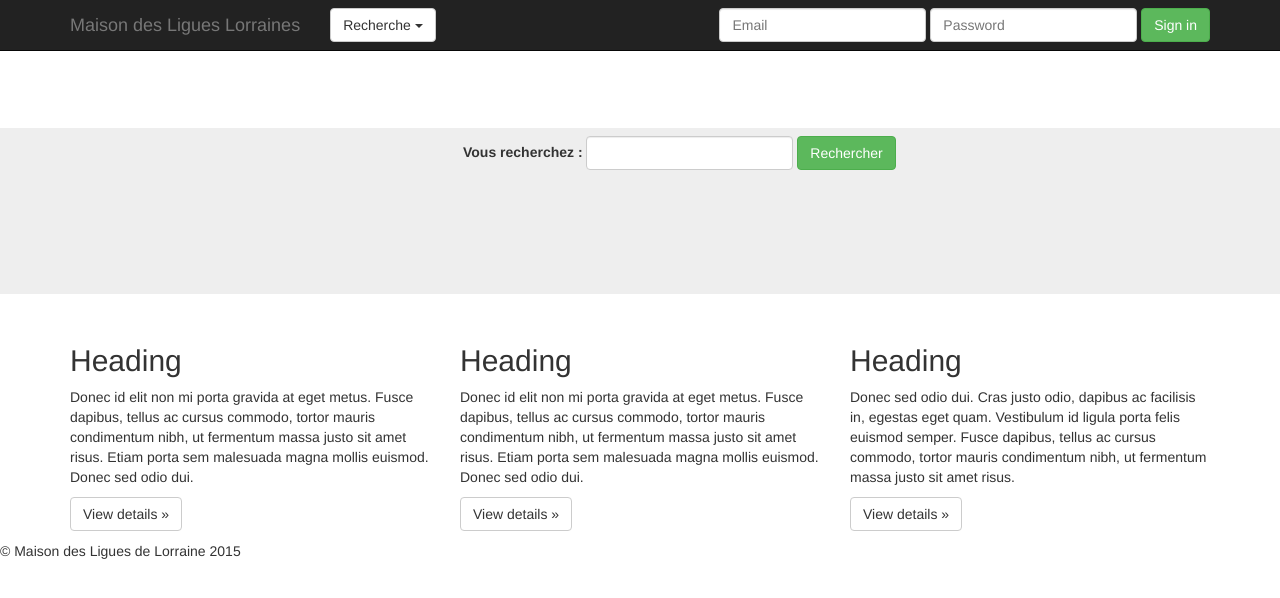
After one commit to FoxKeena/PPE_M2L, a PHP site: page /recherche.php in a window 1280 px wide. The commit adds this page. Shown: the top 598 px of the page. Run offline with PHP 8.4, Linux system fonts and the light colour scheme; data that the repository does not hold is empty; some libraries are stand-ins or nearby versions.

Commit message:
header+footer+maj de la page adduser + barre de recherche

```diff
--- a/bootstrap/css/slider.css
+++ b/bootstrap/css/slider.css
@@ -10,6 +10,7 @@
 	width: 900px;
 	overflow: hidden;
 	display: inline-block;
+	margin-top: 5%;
 }
 
 #diaposlider{
@@ -40,3 +41,18 @@
 #tableau{
 	margin-top: 50px;
 }
+
+#register{
+	margin-left: 40%;
+	margin-top: 5%;
+	margin-right: 50%;
+}
+
+#ddn{
+	margin-right: 55%;
+}
+
+#rechercher{
+	margin-top: 10%;
+	margin-left: 35%;
+}
--- /dev/null
+++ b/footer.php
@@ -0,0 +1,42 @@
+<div class="container">
+
+	    	<div class="row">
+		        <div class="col-md-4">
+		            <h2>Heading</h2>
+		            <p>Donec id elit non mi porta gravida at eget metus. Fusce dapibus, tellus ac cursus commodo, tortor mauris condimentum nibh, ut fermentum massa justo sit amet risus. Etiam porta sem malesuada magna mollis euismod. Donec sed odio dui. </p>
+		            <p><a class="btn btn-default" href="#" role="button">View details &raquo;</a></p>
+		        </div>
+		        <div class="col-md-4">
+		            <h2>Heading</h2>
+		            <p>Donec id elit non mi porta gravida at eget metus. Fusce dapibus, tellus ac cursus commodo, tortor mauris condimentum nibh, ut fermentum massa justo sit amet risus. Etiam porta sem malesuada magna mollis euismod. Donec sed odio dui. </p>
+		            <p><a class="btn btn-default" href="#" role="button">View details &raquo;</a></p>
+		        </div>
+		        <div class="col-md-4">
+		            <h2>Heading</h2>
+		            <p>Donec sed odio dui. Cras justo odio, dapibus ac facilisis in, egestas eget quam. Vestibulum id ligula porta felis euismod semper. Fusce dapibus, tellus ac cursus commodo, tortor mauris condimentum nibh, ut fermentum massa justo sit amet risus.</p>
+		            <p><a class="btn btn-default" href="#" role="button">View details &raquo;</a></p>
+	        	</div>
+	    	</div>
+	    </div>
+
+
+
+	    <footer>
+	        <p>&copy; Maison des Ligues de Lorraine 2015</p>
+	    </footer>
+</body>
+
+	<!-- Bootstrap core JavaScript
+	================================================== -->
+	<!-- Placed at the end of the document so the pages load faster -->
+
+	<script src="https://ajax.googleapis.com/ajax/libs/jquery/1.11.1/jquery.min.js"></script>
+	<script src="../../dist/js/bootstrap.min.js"></script>
+	<!-- IE10 viewport hack for Surface/desktop Windows 8 bug -->
+	<script src="../../assets/js/ie10-viewport-bug-workaround.js"></script>
+	<script src="./bootstrap/js/bootstrap.min.js"></script>
+	<script src="./bootstrap/js/jquery-1.8.3.min.js"></script>
+	<script type="text/javascript" src="app-jquery.js"></script>
+
+
+</html>
--- /dev/null
+++ b/header.php
@@ -0,0 +1,57 @@
+<!DOCTYPE html>
+<html lang="en">
+<head>
+    <meta charset="utf-8">
+    <meta http-equiv="X-UA-Compatible" content="IE=edge">
+    <meta name="viewport" content="width=device-width, initial-scale=1">
+    <meta name="description" content="">
+    <meta name="author" content="">
+    <link rel="icon" href="./bootstrap/favicon.ico">
+    <link rel="stylesheet" type="text/css" href="bootstrap\css\slider.css">
+    <title>Jumbotron Template for Bootstrap</title>
+    <link href="./bootstrap/css/bootstrap.min.css" rel="stylesheet">
+	<link href="./bootstrap/jumbotron.css" rel="stylesheet">
+	<link rel="stylesheet" type="text/css" href="slider.css">
+</head>
+	<body>
+
+		<div class="navbar navbar-inverse navbar-fixed-top" role="navigation">
+		    <div class="container">
+		        <div class="navbar-header">
+		            <button type="button" class="navbar-toggle collapsed" data-toggle="collapse" data-target=".navbar-collapse">
+		                <span class="sr-only">Toggle navigation</span>
+		                <span class="icon-bar"></span>
+		                <span class="icon-bar"></span>
+		                <span class="icon-bar"></span>
+		            </button>
+		            <a class="navbar-brand" href="index.php">Maison des Ligues Lorraines</a>
+		            <form method="post" action="module_recherche.php" id="rechercher_envoyer" role="form" class="navbar-form navbar-left">
+		            	<div class="dropdown">
+						<button class="btn btn-default dropdown-toggle" type="button" id="dropdownMenu1" data-toggle="dropdown" aria-expanded="true">
+					    Recherche
+					    	<span class="caret"></span>
+						</button>
+						<ul class="dropdown-menu" role="menu" aria-labelledby="dropdownMenu1">
+					    	<strong>Vous recherchez : </strong><input type='text' class="form-control" name="search"/>
+							<button type="submit" class="btn btn-success">Rechercher</button>
+						</ul>
+						</div>
+					</form>
+		        </div>
+					<!--<div class="navbar-form navbar-rigth">
+				    	<a href="adduser.php">S'inscrire</a>
+				    </div>-->
+		        <div class="navbar-collapse collapse">
+		            <form class="navbar-form navbar-right" role="form">
+		                <div class="form-group">
+		                    <input type="text" placeholder="Email" class="form-control">
+		                </div>
+		                <div class="form-group">
+		                    <input type="password" placeholder="Password" class="form-control">
+		                </div>
+		                <button type="submit" class="btn btn-success">Sign in</button>
+		            </form>
+		        </div>
+
+		    </div>
+		</div>
--- a/module_recherche.php
+++ b/module_recherche.php
@@ -1,6 +1,6 @@
 <?php
 include("connection_bdd.php");
-	$recherche = '%'.$_POST['recherche'] .'%';
+	$recherche = '%'.$_POST['search'] .'%';
 	$post = $bdd->prepare("SELECT * FROM adds WHERE pseudo LIKE :recherche OR detail LIKE :recherche OR title LIKE :recherche");
     $post->bindParam(':recherche', $recherche);
     $post->execute();
@@ -8,55 +8,10 @@ include("connection_bdd.php");
 
 
 
-
+    include("header.php")
 ?>
 
-<!DOCTYPE html>
-<html lang="en">
-<head>
-    <meta charset="utf-8">
-    <meta http-equiv="X-UA-Compatible" content="IE=edge">
-    <meta name="viewport" content="width=device-width, initial-scale=1">
-    <meta name="description" content="">
-    <meta name="author" content="">
-    <link rel="icon" href="./bootstrap/favicon.ico">
-    <link rel="stylesheet" type="text/css" href="bootstrap\css\slider.css">
-    <title>Jumbotron Template for Bootstrap</title>
-    <link href="./bootstrap/css/bootstrap.min.css" rel="stylesheet">
-	<link href="./bootstrap/jumbotron.css" rel="stylesheet">
-</head>
-	<body>
 
-		<div class="navbar navbar-inverse navbar-fixed-top" role="navigation">
-		    <div class="container">
-		        <div class="navbar-header">
-		            <button type="button" class="navbar-toggle collapsed" data-toggle="collapse" data-target=".navbar-collapse">
-		                <span class="sr-only">Toggle navigation</span>
-		                <span class="icon-bar"></span>
-		                <span class="icon-bar"></span>
-		                <span class="icon-bar"></span>
-		            </button>
-		            <a class="navbar-brand" href="#">Maison des Ligues Lorraines</a>
-					<form method="post" action="module_recherche.php">
-				        <input type="text" name="recherche"/>
-				        <input type="submit" value="Envoyer"/>
-				    </form>
-
-		        </div>
-		        <div class="navbar-collapse collapse">
-		            <form class="navbar-form navbar-right" role="form">
-		                <div class="form-group">
-		                    <input type="text" placeholder="Email" class="form-control">
-		                </div>
-		                <div class="form-group">
-		                    <input type="password" placeholder="Password" class="form-control">
-		                </div>
-		                <button type="submit" class="btn btn-success">Sign in</button>
-		            </form>
-		        </div>
-
-		    </div>
-		</div>
 
 		<div class="jumbotron">
 		    <div class="container" id="tableau">
@@ -95,46 +50,8 @@ include("connection_bdd.php");
 			</div>
 		</div>
 
-		<!--<div class="container">
-
-	    	<div class="row">
-		        <div class="col-md-4">
-		            <h2>Heading</h2>
-		            <p>Donec id elit non mi porta gravida at eget metus. Fusce dapibus, tellus ac cursus commodo, tortor mauris condimentum nibh, ut fermentum massa justo sit amet risus. Etiam porta sem malesuada magna mollis euismod. Donec sed odio dui. </p>
-		            <p><a class="btn btn-default" href="#" role="button">View details &raquo;</a></p>
-		        </div>
-		        <div class="col-md-4">
-		            <h2>Heading</h2>
-		            <p>Donec id elit non mi porta gravida at eget metus. Fusce dapibus, tellus ac cursus commodo, tortor mauris condimentum nibh, ut fermentum massa justo sit amet risus. Etiam porta sem malesuada magna mollis euismod. Donec sed odio dui. </p>
-		            <p><a class="btn btn-default" href="#" role="button">View details &raquo;</a></p>
-		        </div>
-		        <div class="col-md-4">
-		            <h2>Heading</h2>
-		            <p>Donec sed odio dui. Cras justo odio, dapibus ac facilisis in, egestas eget quam. Vestibulum id ligula porta felis euismod semper. Fusce dapibus, tellus ac cursus commodo, tortor mauris condimentum nibh, ut fermentum massa justo sit amet risus.</p>
-		            <p><a class="btn btn-default" href="#" role="button">View details &raquo;</a></p>
-	        	</div>
-	    	</div>
-	    </div>-->
 
 
-
-	    <!--<footer>
-	        <p>&copy; Company 2014</p>
-	    </footer>-->
-
-	</body>
-
-	<!-- Bootstrap core JavaScript
-	================================================== -->
-	<!-- Placed at the end of the document so the pages load faster -->
-
-	<script src="https://ajax.googleapis.com/ajax/libs/jquery/1.11.1/jquery.min.js"></script>
-	<script src="../../dist/js/bootstrap.min.js"></script>
-	<!-- IE10 viewport hack for Surface/desktop Windows 8 bug -->
-	<script src="../../assets/js/ie10-viewport-bug-workaround.js"></script>
-	<script src="./bootstrap/js/bootstrap.min.js"></script>
-	<script src="./bootstrap/js/jquery-1.8.3.min.js"></script>
-	<script type="text/javascript" src="app-jquery.js"></script>
-
-
-</html>
+<?php
+include("footer.php")
+?>
--- /dev/null
+++ b/recherche.php
@@ -0,0 +1,21 @@
+<?php
+	include("header.php")
+
+?>
+
+<DOCTYPE HTML!>
+<html>
+	<body>
+		<div id="rechercher" class="">
+			<form method="post" action="module_recherche.php" id="rechercher_envoyer" role="form" class="navbar-form navbar-left">
+
+				<strong>Vous recherchez : </strong><input type='text' class="form-control" name="search"/>
+				<button type="submit" class="btn btn-success">Rechercher</button>
+			</form>
+		</div>
+	</body>
+</html>
+
+<?php
+	include("module_recherche.php")
+?>
```
Also changed, not shown: adduser.php (+14 -10 lines), index.php (+24 -20 lines).
